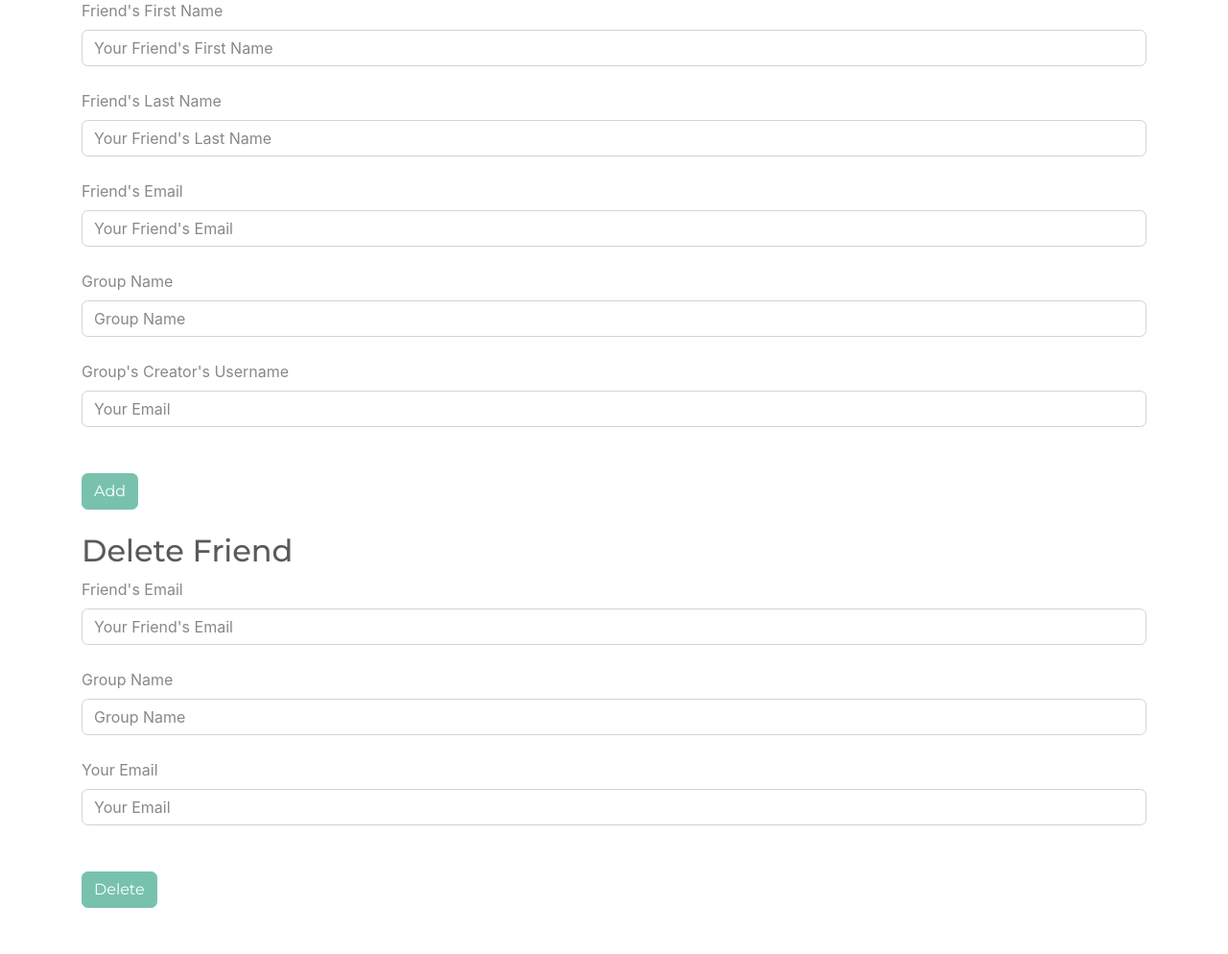
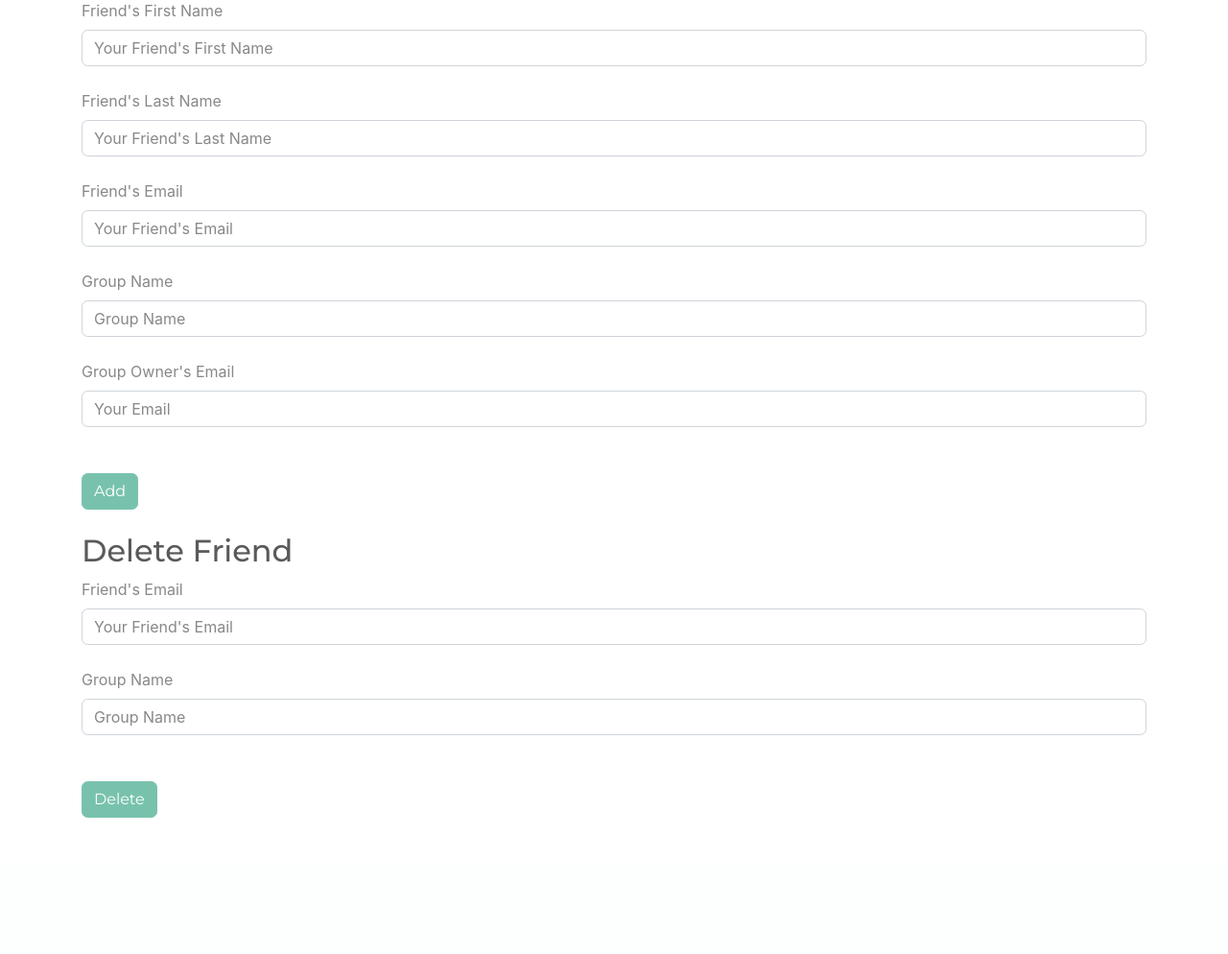
Before and after one commit to florancewu/PriCoSha, a Flask app: page /managefriend in a window 1280 px wide. Shown: the part 127-1121 px from the top of the page at 96% size. After the commit the page ends 979 px from the top, so only its background shows below. Run offline with Flask 2, Linux system fonts and the light colour scheme; some libraries are stand-ins or nearby versions.

Commit message:
Update addfriend.html

```diff
--- a/PriCoSha-master/templates/addfriend.html
+++ b/PriCoSha-master/templates/addfriend.html
@@ -22,7 +22,7 @@
         <label for="group_name">Group Name</label>
         <input type="text" class = "form-control" name = "group_name" placeholder="Group Name" required/>
         <br/>
-        <label for="username_creator">Group's Creator's Username</label>
+        <label for="username_creator">Group Owner's Email</label>
         <input type="text" class = "form-control" name = "username_creator" placeholder="Your Email" required/>
         <br/>
         <br/>
@@ -36,9 +36,7 @@
         <br/>
         <label for="group_name">Group Name</label>
         <input type="text" class = "form-control" name = "group_name" placeholder="Group Name" required/>
-        <br/>
-        <label for="username_creator">Your Email</label>
-        <input type="text" class = "form-control" name = "username_creator" placeholder="Your Email" required/>
+
         <br/>
         <br/>
         <input type="submit" class="btn btn-primary" value=Delete />
```
